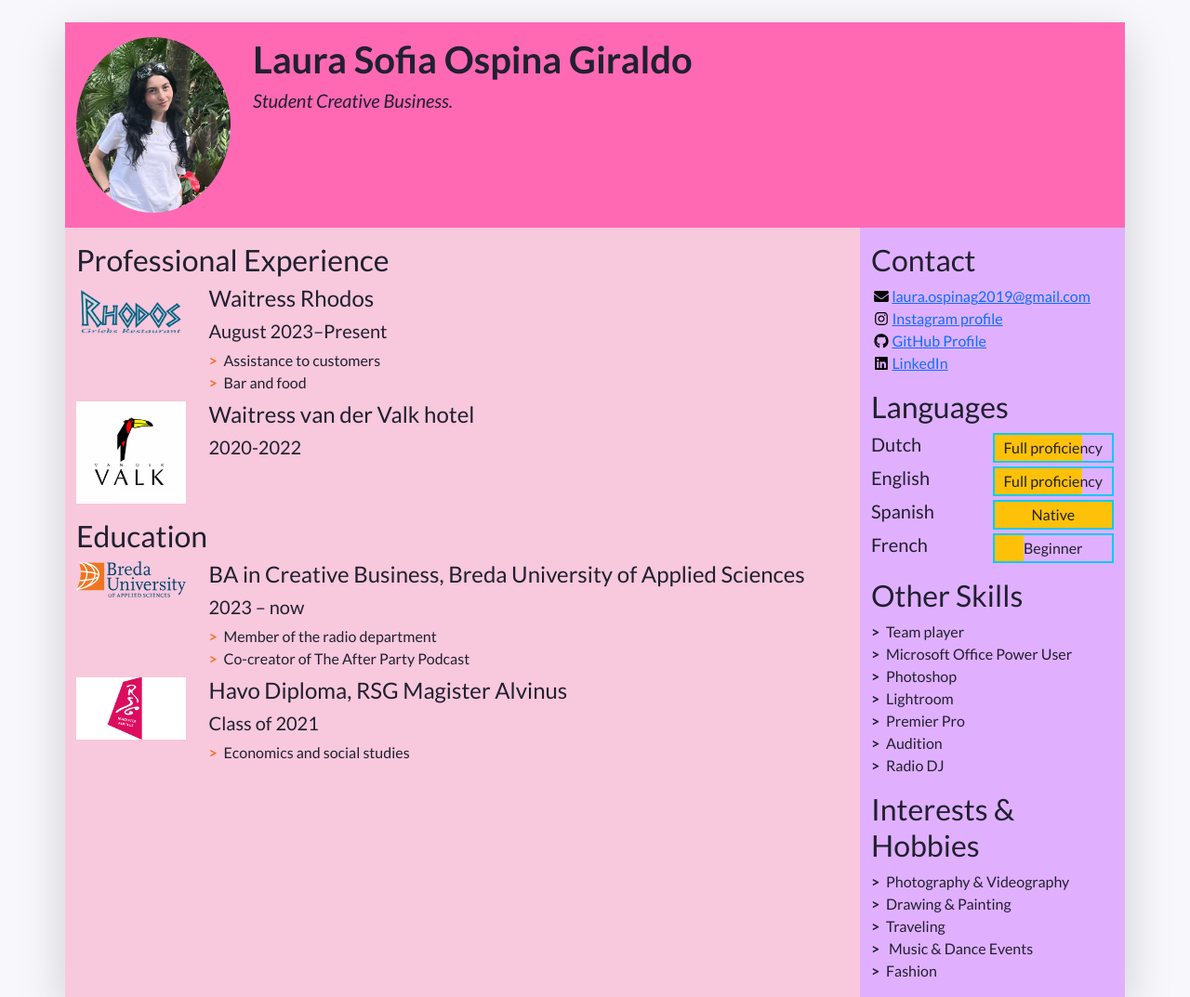
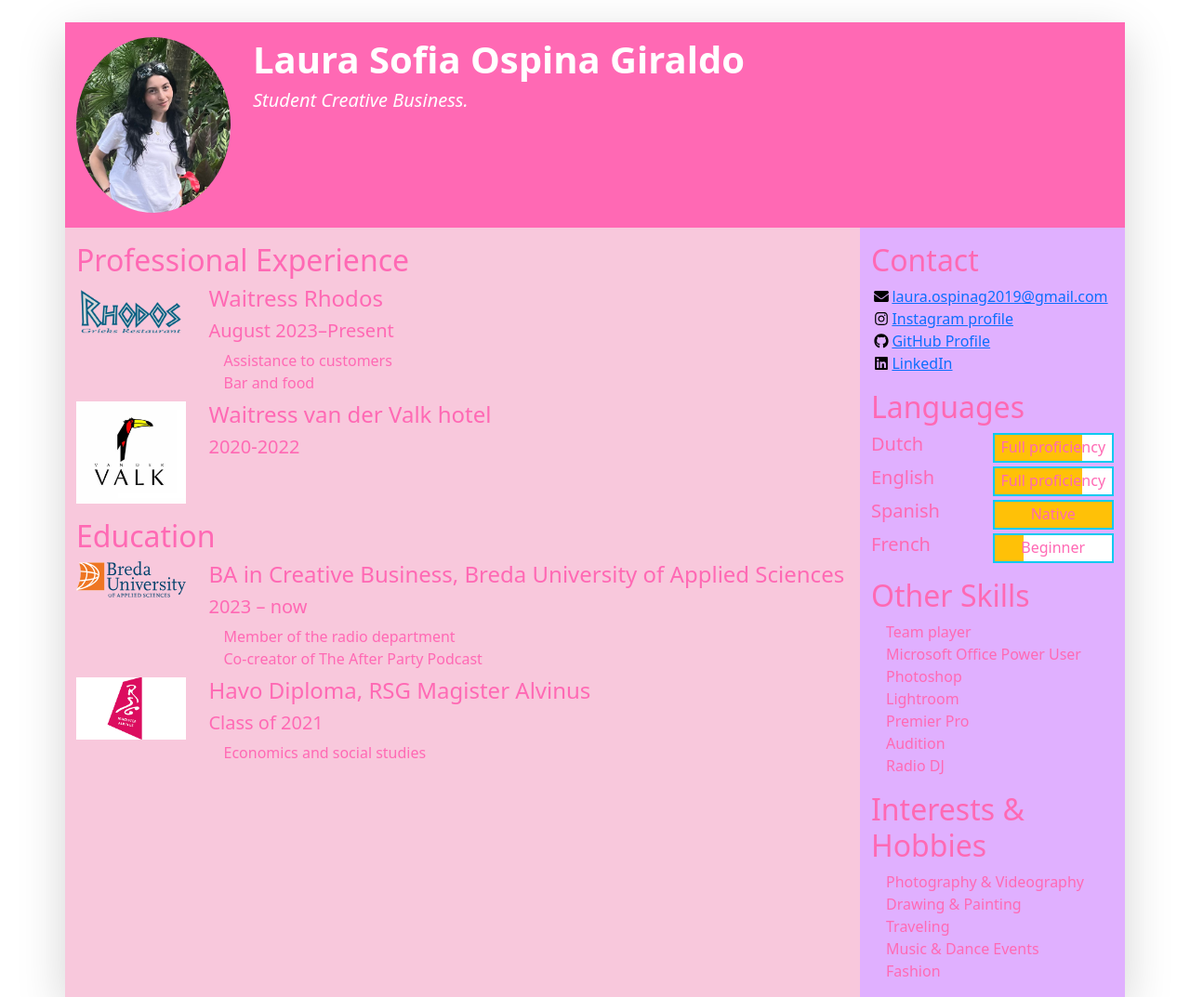
Before and after one commit to LauraOspinaa/prj4-individual, a plain HTML site: page index.html in a window 1280 px wide. Shown: the top 1073 px of the page at 93% size. Drawn offline with nearby package versions, Linux system fonts and the light colour scheme.

Commit message:
style changes

```diff
--- a/css/styles.css
+++ b/css/styles.css
@@ -6,29 +6,40 @@
 /* Styles for the body */
 
 body {
-	font-family: Lato, "Open Sans", Roboto, "Segoe UI", "Helvetica Neue", Helvetica, Arial, sans-serif;
-	color: #202030;
-	background-color: #f8f8fc;
+	.ibm-plex-sans-jp-regular {
+  font-family: "IBM Plex Sans JP", sans-serif;
+  font-weight: 400;
+  font-style: normal;
+}
+
 }
 
 /* Styles for custom classes in the document. (There are more, try to find them out!) */
 
 .resume-header {
     background-color: #ff69b4;
+    color: white;
 }
 
 .resume-main {
 	background-color: #F8C8DC;
+	color: #ff69b4
 }
 
 .resume-aside {
 	background-color: #E0B0FF;
+	color: #ff69b4
 }
+  .language-level { background-color: white;
 
+  	 }
+
+
+  }
 /* Styles for lists in the document */
 
 .biography-details li::before, .skill-list li::before {
-	content: ">";
+	content: "*";
 	font-weight: 800;
 	display: inline-block;
 	width: 1em;
@@ -36,7 +47,7 @@
 }
 
 .biography-details li::before {
-	color: #EE7623;
+	color: #ff69b4;
 }
 
 .biography-details li, .skill-list li {
```
